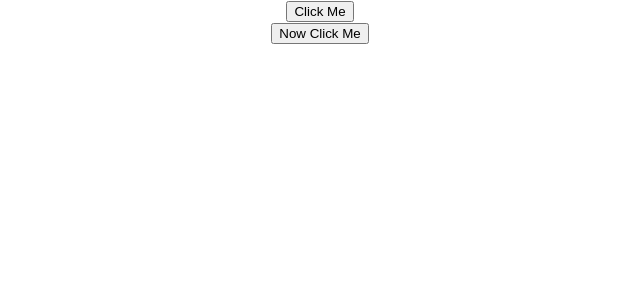
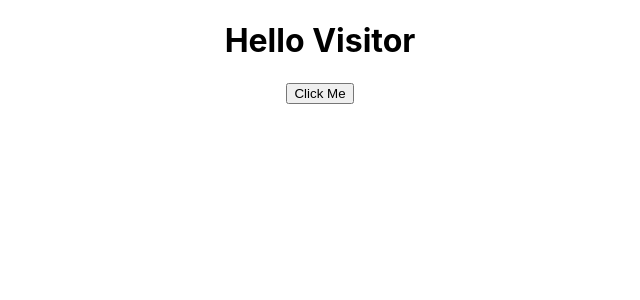
Before and after one commit to arvindbatham600/ReactJs, a React (Create React App) app: page / in a window 1280 px wide. Shown: the top 300 px of the page, without its empty margins (320-960 px from the left). Built offline with nearby package versions, Linux system fonts and the light colour scheme.

Commit message:
Binding the EvnetHandler

```diff
--- a/src/App.js
+++ b/src/App.js
@@ -6,12 +6,14 @@
 import Counter from "./components/Counter";
 import FunctionalClickHandler from "./FunctionalClickHandler";
 import ClassClickHandler from "./ClassClickHandler";
+import EventBind from "./components/EventBind";
 
 function App() {
   return (
     <div className="App">
-      <FunctionalClickHandler />
-      <ClassClickHandler />
+      <EventBind />
+      {/* <FunctionalClickHandler />
+      <ClassClickHandler /> */}
       {/* <Counter /> */}
       {/* <Message /> */}
       {/* <Greet name="Arvind">
--- /dev/null
+++ b/src/components/EventBind.js
@@ -0,0 +1,39 @@
+import React, { Component } from "react";
+
+class EventBind extends Component {
+  constructor(props) {
+    super(props);
+
+    this.state = {
+      Message: "Hello Visitor",
+    };
+
+    // this.eventHandler = this.eventHandler.bind(this)
+  }
+
+  //   eventHandler() {
+  //     this.setState({
+  //       Message: "Bye Visitor",
+  //     });
+  //   }
+
+  eventHandler = () => {
+    this.setState({
+      Message: "GoodBye Visitor",
+    });
+  };
+
+  render() {
+    return (
+      <div>
+        <h1>{this.state.Message}</h1>
+        {/* <button onClick={this.eventHandler.bind(this)}>Click Me</button> */}
+        {/* <button onClick={() => this.eventHandler()}>Click Me</button> */}
+        {/* <button onClick={this.eventHandler}>Click Me</button> */}
+        <button onClick={this.eventHandler}>Click Me</button>
+      </div>
+    );
+  }
+}
+
+export default EventBind;
--- a/src/components/Message.js
+++ b/src/components/Message.js
@@ -10,7 +10,7 @@
 
   changeMessage() {
     this.setState({
-      Message: "Yes, You Are A Fool 🤪",
+      Message: "Yes, You Are A Fool `🤪`",
     });
   }
 
```
